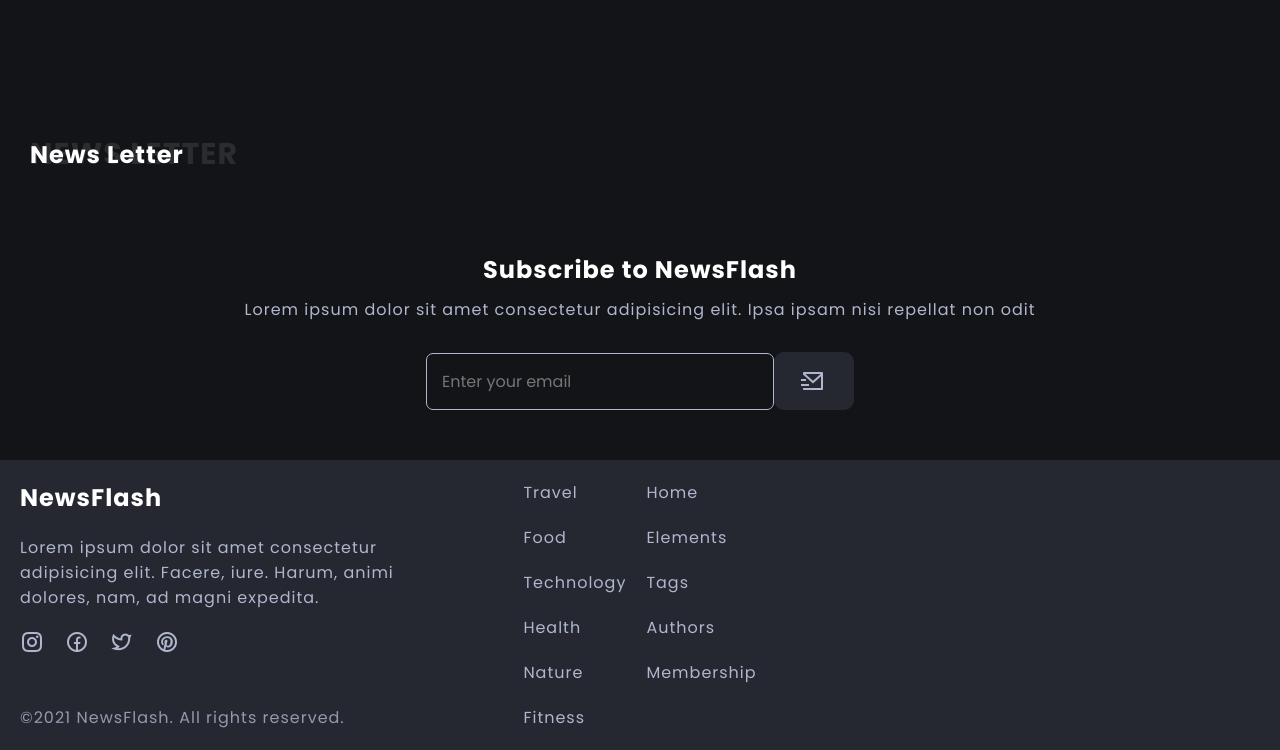
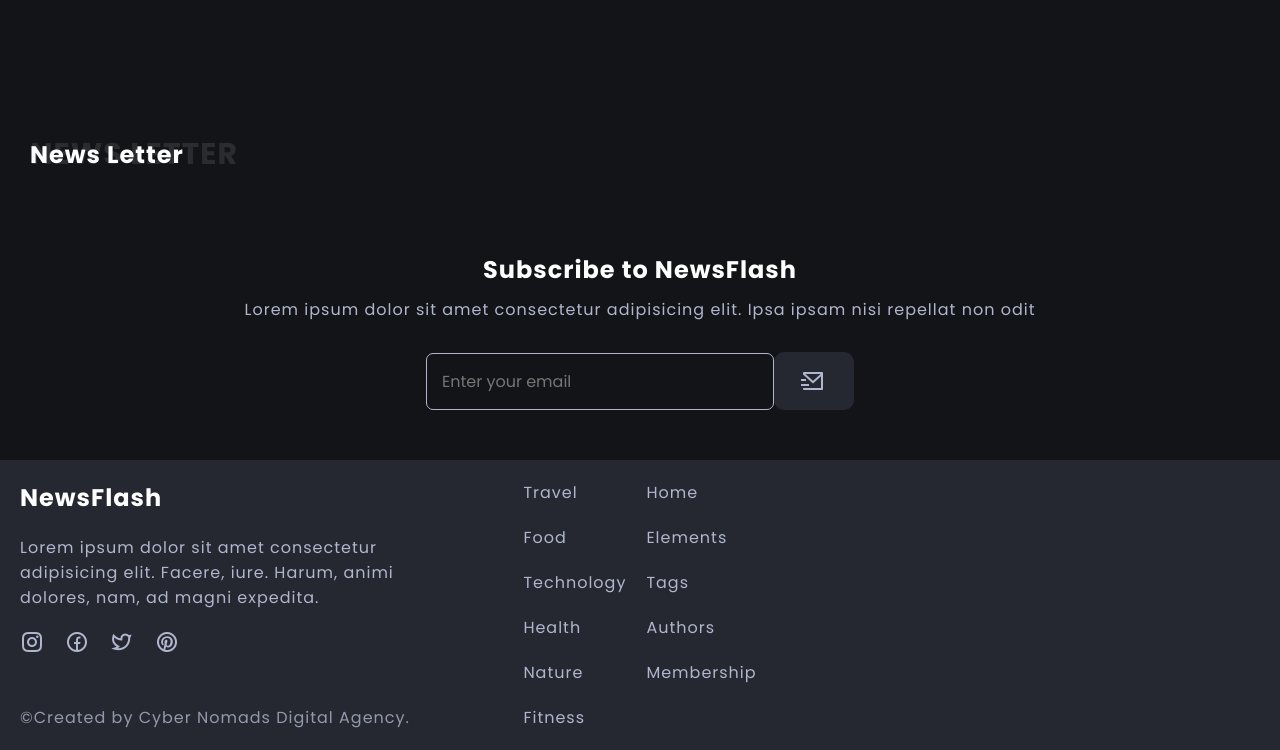
Before and after one commit to altynbeq/blogProject, a plain HTML site: page index.html in a window 1280 px wide. Shown: the part 3261-4011 px from the top of the page. Drawn offline with nearby package versions, Linux system fonts and the light colour scheme.

Commit message:
Update index.html

```diff
--- a/index.html
+++ b/index.html
@@ -575,7 +575,7 @@
                     </li>
                 </ul>
 
-                <span class="copyright-notice">&copy;2021 NewsFlash. All rights reserved.</span>
+                <span class="copyright-notice">&copy;Created by Cyber Nomads Digital Agency.</span>
             </div>
 
             <div class="footer-nav">
```
